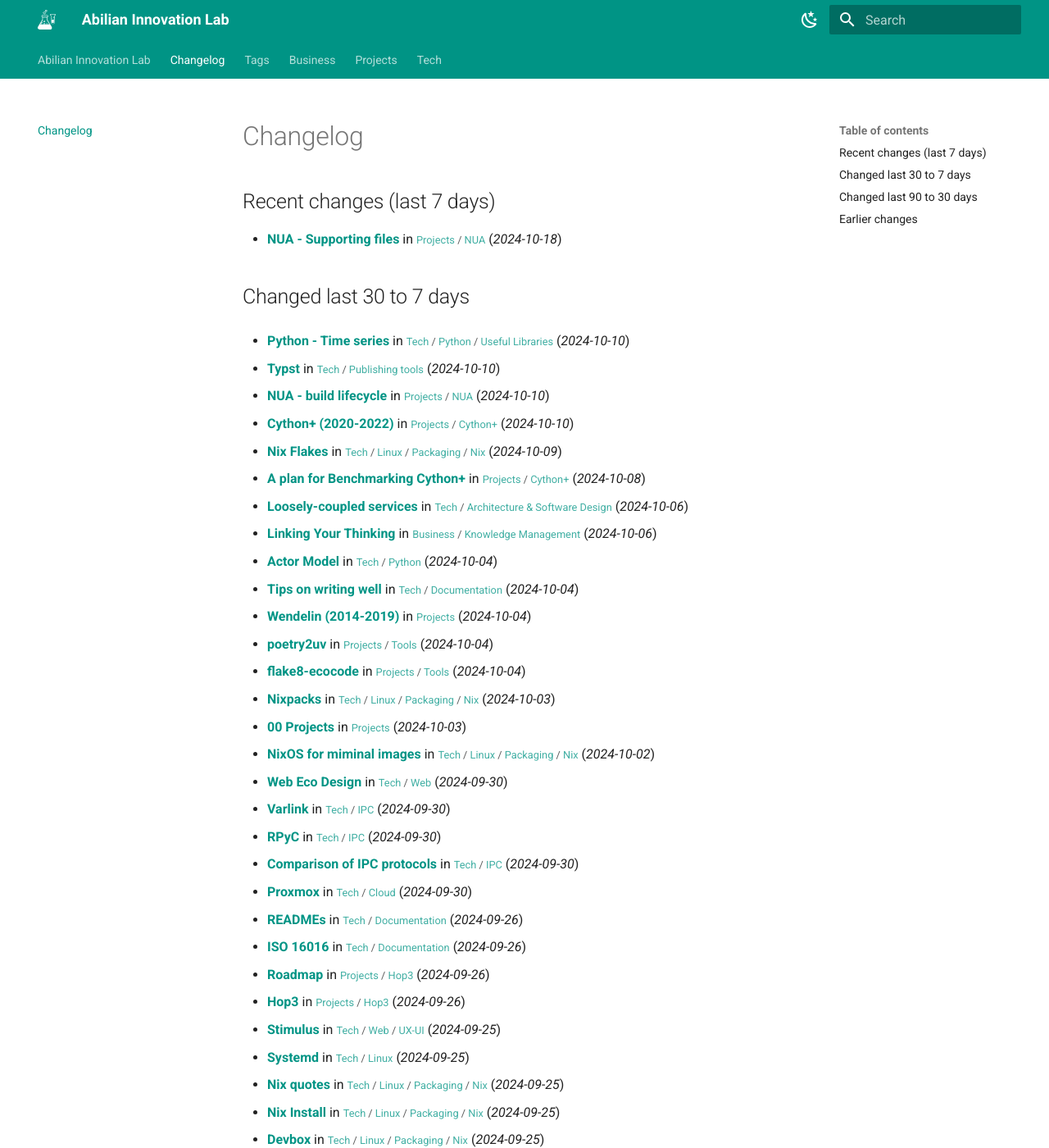
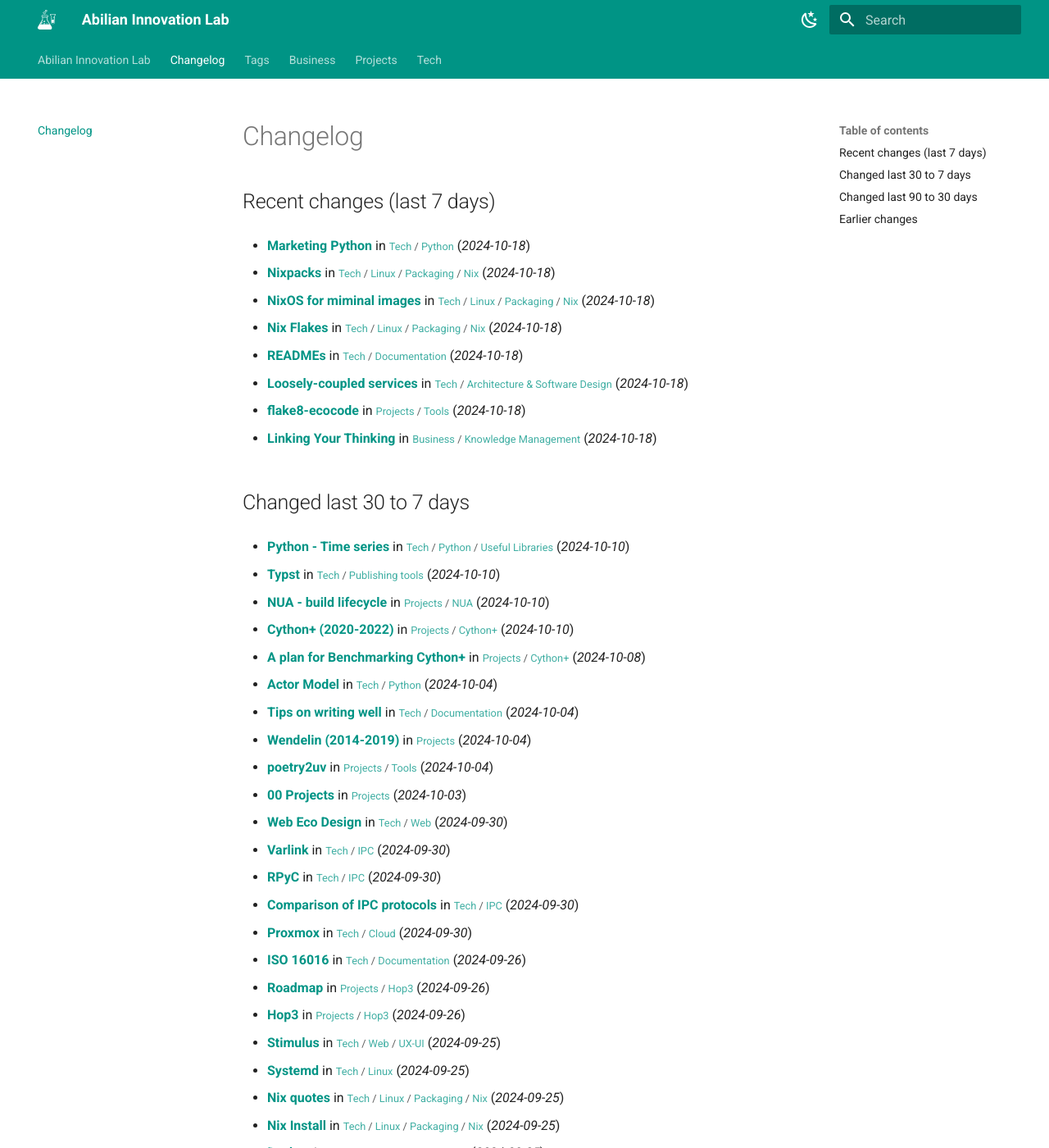
Before and after one commit to abilian/lab.abilian.com, an MkDocs documentation site: the page built from docs/changelog.md, in a window 1280 px wide and 1400 px high. Shown: the whole window at 82% size. Built offline with MkDocs 1.6.1 and Material for MkDocs 9.7.7, drawn with Linux system fonts in a browser that asks for light colours; comment, search, counter and statistics services are not loaded; some of the changed lines change nothing that is shown.

Commit message:
Update content

```diff
--- a/docs/changelog.md
+++ b/docs/changelog.md
@@ -2,7 +2,21 @@
 
 ## Recent changes (last 7 days)
 
-- **[NUA - Supporting files](/Projects/NUA/NUA - Supporting files/)** in <small>[Projects](/Projects/00 Projects/) / [NUA](/Projects/NUA/00 NUA/)</small> (*2024-10-18*)
+- **[Marketing Python](/Tech/Python/Marketing Python/)** in <small>[Tech](/Tech/00 Technology/) / [Python](/Tech/Python/(Pretty) tables in Python/)</small> (*2024-10-18*)
+
+- **[Nixpacks](/Tech/Linux/Packaging/Nix/Nixpacks/)** in <small>[Tech](/Tech/00 Technology/) / [Linux](/Tech/Linux/Homelab/) / [Packaging](/Tech/Linux/Packaging/Debian Packaging/) / [Nix](/Tech/Linux/Packaging/Nix/00 Nix & NixOS/)</small> (*2024-10-18*)
+
+- **[NixOS for miminal images](/Tech/Linux/Packaging/Nix/NixOS for miminal images/)** in <small>[Tech](/Tech/00 Technology/) / [Linux](/Tech/Linux/Homelab/) / [Packaging](/Tech/Linux/Packaging/Debian Packaging/) / [Nix](/Tech/Linux/Packaging/Nix/00 Nix & NixOS/)</small> (*2024-10-18*)
+
+- **[Nix Flakes](/Tech/Linux/Packaging/Nix/Nix Flakes/)** in <small>[Tech](/Tech/00 Technology/) / [Linux](/Tech/Linux/Homelab/) / [Packaging](/Tech/Linux/Packaging/Debian Packaging/) / [Nix](/Tech/Linux/Packaging/Nix/00 Nix & NixOS/)</small> (*2024-10-18*)
+
+- **[READMEs](/Tech/Documentation/READMEs/)** in <small>[Tech](/Tech/00 Technology/) / [Documentation](/Tech/Documentation/Documentation/)</small> (*2024-10-18*)
+
+- **[Loosely-coupled services](/Tech/Architecture & Software Design/Loosely-coupled services/)** in <small>[Tech](/Tech/00 Technology/) / [Architecture & Software Design](/Tech/Architecture & Software Design/00 Intro to software architecture/)</small> (*2024-10-18*)
+
+- **[flake8-ecocode](/Projects/Tools/flake8-ecocode/)** in <small>[Projects](/Projects/00 Projects/) / [Tools](/Projects/Tools/flake8-ecocode/)</small> (*2024-10-18*)
+
+- **[Linking Your Thinking](/Business/Knowledge Management/Linking Your Thinking/)** in <small>[Business](/Business/00 Business/) / [Knowledge Management](/Business/Knowledge Management/Concept Maps/)</small> (*2024-10-18*)
 
 
 
@@ -16,13 +30,7 @@
 
 - **[Cython+ (2020-2022)](/Projects/Cython+/Cython+ (2020-2022)/)** in <small>[Projects](/Projects/00 Projects/) / [Cython+](/Projects/Cython+/A plan for Benchmarking Cython+/)</small> (*2024-10-10*)
 
-- **[Nix Flakes](/Tech/Linux/Packaging/Nix/Nix Flakes/)** in <small>[Tech](/Tech/00 Technology/) / [Linux](/Tech/Linux/Homelab/) / [Packaging](/Tech/Linux/Packaging/Debian Packaging/) / [Nix](/Tech/Linux/Packaging/Nix/00 Nix & NixOS/)</small> (*2024-10-09*)
-
 - **[A plan for Benchmarking Cython+](/Projects/Cython+/A plan for Benchmarking Cython+/)** in <small>[Projects](/Projects/00 Projects/) / [Cython+](/Projects/Cython+/A plan for Benchmarking Cython+/)</small> (*2024-10-08*)
-
-- **[Loosely-coupled services](/Tech/Architecture & Software Design/Loosely-coupled services/)** in <small>[Tech](/Tech/00 Technology/) / [Architecture & Software Design](/Tech/Architecture & Software Design/00 Intro to software architecture/)</small> (*2024-10-06*)
-
-- **[Linking Your Thinking](/Business/Knowledge Management/Linking Your Thinking/)** in <small>[Business](/Business/00 Business/) / [Knowledge Management](/Business/Knowledge Management/Concept Maps/)</small> (*2024-10-06*)
 
 - **[Actor Model](/Tech/Python/Actor Model/)** in <small>[Tech](/Tech/00 Technology/) / [Python](/Tech/Python/(Pretty) tables in Python/)</small> (*2024-10-04*)
 
@@ -32,13 +40,7 @@
 
 - **[poetry2uv](/Projects/Tools/poetry2uv/)** in <small>[Projects](/Projects/00 Projects/) / [Tools](/Projects/Tools/flake8-ecocode/)</small> (*2024-10-04*)
 
-- **[flake8-ecocode](/Projects/Tools/flake8-ecocode/)** in <small>[Projects](/Projects/00 Projects/) / [Tools](/Projects/Tools/flake8-ecocode/)</small> (*2024-10-04*)
-
-- **[Nixpacks](/Tech/Linux/Packaging/Nix/Nixpacks/)** in <small>[Tech](/Tech/00 Technology/) / [Linux](/Tech/Linux/Homelab/) / [Packaging](/Tech/Linux/Packaging/Debian Packaging/) / [Nix](/Tech/Linux/Packaging/Nix/00 Nix & NixOS/)</small> (*2024-10-03*)
-
 - **[00 Projects](/Projects/00 Projects/)** in <small>[Projects](/Projects/00 Projects/)</small> (*2024-10-03*)
-
-- **[NixOS for miminal images](/Tech/Linux/Packaging/Nix/NixOS for miminal images/)** in <small>[Tech](/Tech/00 Technology/) / [Linux](/Tech/Linux/Homelab/) / [Packaging](/Tech/Linux/Packaging/Debian Packaging/) / [Nix](/Tech/Linux/Packaging/Nix/00 Nix & NixOS/)</small> (*2024-10-02*)
 
 - **[Web Eco Design](/Tech/Web/Web Eco Design/)** in <small>[Tech](/Tech/00 Technology/) / [Web](/Tech/Web/Content Repositories/)</small> (*2024-09-30*)
 
@@ -49,8 +51,6 @@
 - **[Comparison of IPC protocols](/Tech/IPC/Comparison of IPC protocols/)** in <small>[Tech](/Tech/00 Technology/) / [IPC](/Tech/IPC/Comparison of IPC protocols/)</small> (*2024-09-30*)
 
 - **[Proxmox](/Tech/Cloud/Proxmox/)** in <small>[Tech](/Tech/00 Technology/) / [Cloud](/Tech/Cloud/Buildpacks/)</small> (*2024-09-30*)
-
-- **[READMEs](/Tech/Documentation/READMEs/)** in <small>[Tech](/Tech/00 Technology/) / [Documentation](/Tech/Documentation/Documentation/)</small> (*2024-09-26*)
 
 - **[ISO 16016](/Tech/Documentation/ISO 16016/)** in <small>[Tech](/Tech/00 Technology/) / [Documentation](/Tech/Documentation/Documentation/)</small> (*2024-09-26*)
 
```
